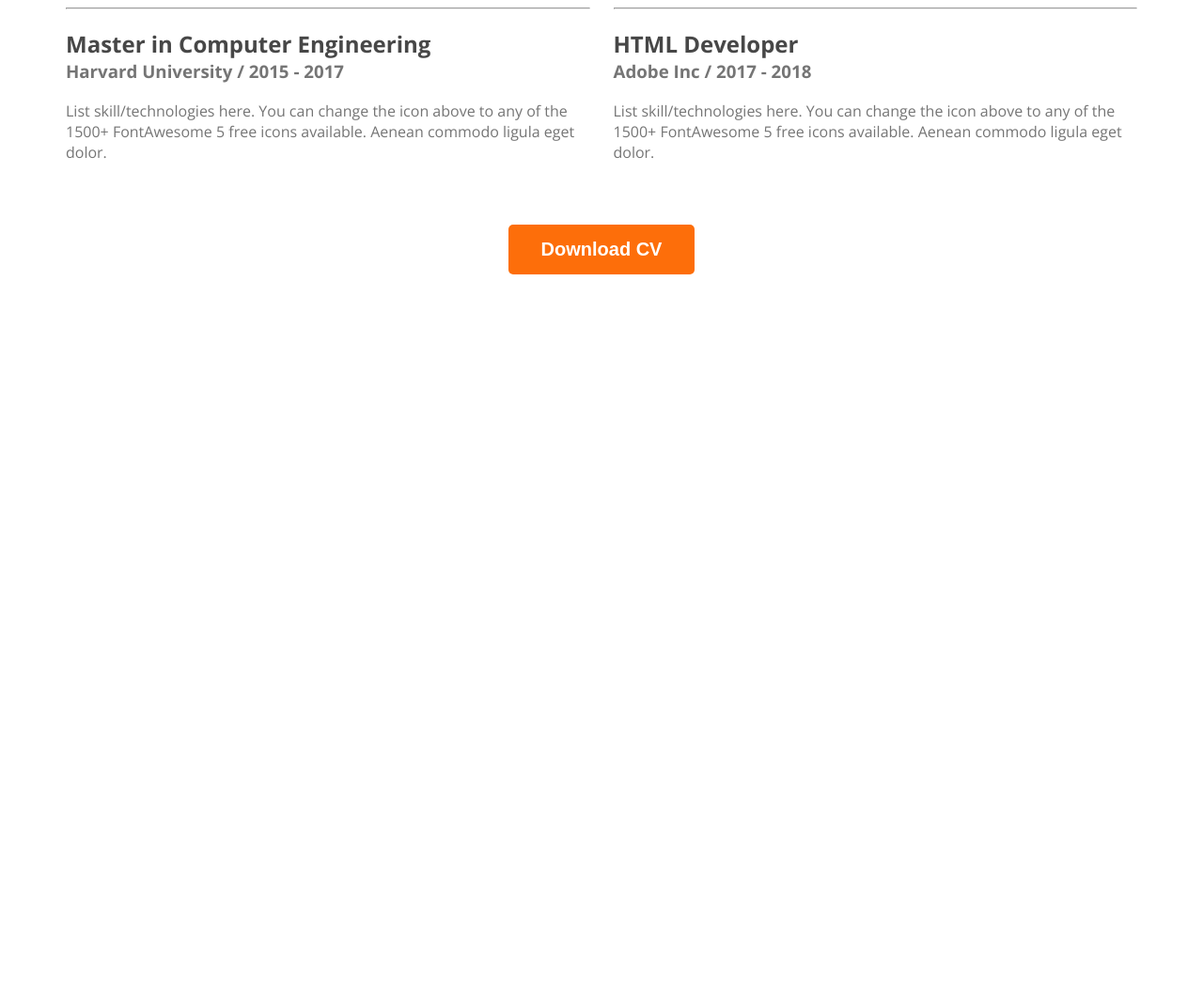
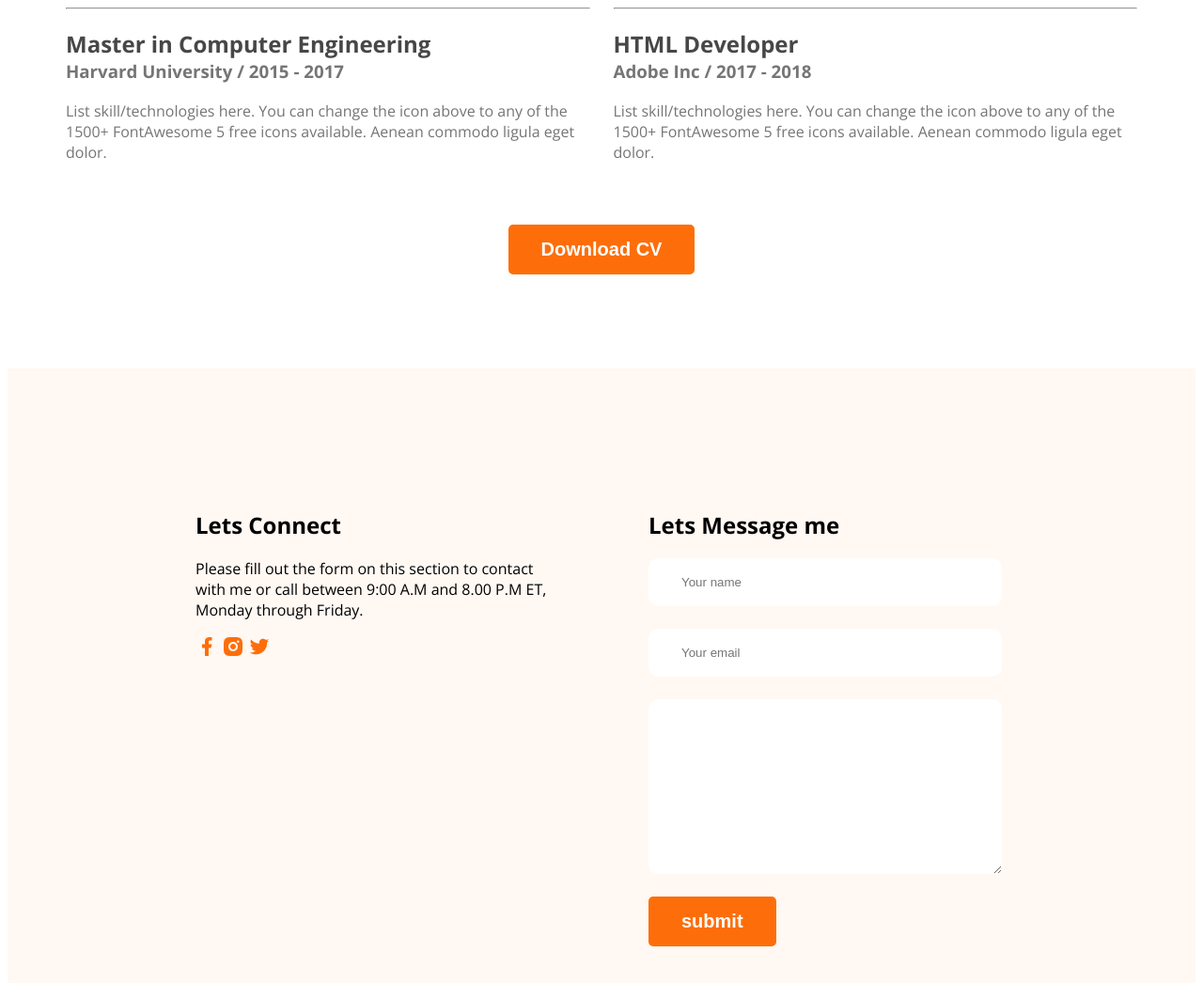
Before and after one commit to dronatoo21/webdeveloper-portfolio, a plain HTML site: page index.html in a window 1280 px wide. Shown: the part 2856-3902 px from the top of the page at 94% size. Before the commit the page ends 3156 px from the top, so only its background shows below. Drawn offline with nearby package versions, Linux system fonts and the light colour scheme.

Commit message:
finished footer section

```diff
--- a/index.html
+++ b/index.html
@@ -140,8 +140,28 @@
             </div>
         </section>
     </main>
+    <!--footer section started-->
     <footer>
-
+        <section>
+            <div class="foot-column">
+                <h2 class="foot-sec-title">Lets Connect</h2>
+                <p  class="foot-sec-title">Please fill out the form on this section to contact with me or call between 9:00 A.M and 8.00 P.M ET, Monday through Friday.</p>
+                <div class="social-links">
+                    <a href=""><img src="images/icons/facebook.png" alt=""></a>
+                    <a href=""><img src="images/icons/insta.png" alt=""></a>
+                    <a href=""><img src="images/icons/twitter.png" alt=""></a>
+                </div>
+            </div>
+            <div class="foot-column">
+                <h2 class="foot-sec-title">Lets Message me</h2>
+                <div class="contact">
+                    <input type="text" placeholder="Your name">
+                    <input type="email" name="" placeholder="Your email" id="">
+                    <textarea name="" id="" cols="30" rows="10"></textarea>
+                    <input type="submit" value="submit" class="btn-primary">
+                </div>
+            </div>
+        </section>
     </footer>
 </body>
 </html>
--- a/portfolio.css
+++ b/portfolio.css
@@ -181,3 +181,30 @@
     margin-top: 50px;
     text-align: center;
 }
+
+/* footer section styles */
+footer{
+    margin-top: 100px;
+    background-color: #fff8f3;
+    padding: 130px 200px;
+
+}
+
+footer section{
+    display: flex;
+    gap: 100px;
+}
+
+.foot-column{
+    width: 50%;
+}
+
+.contact input[type="text"],.contact input[type="email"], textarea {
+    display: block;
+    width: 80%;
+    margin-bottom: 24px;
+    padding: 18px 35px;
+    color: #757575;
+    border: 0;
+    border-radius: 10px;
+}
```
